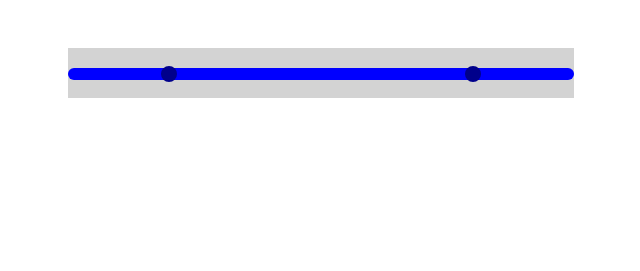
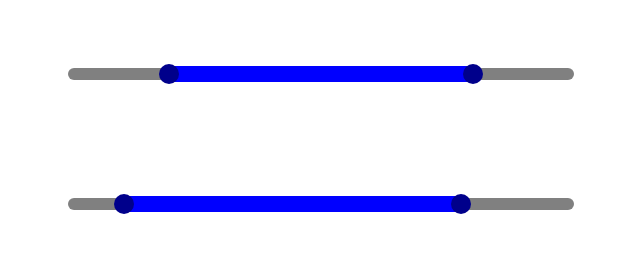
Before and after one commit to Euyevnc/RangeSlider, a website built with webpack: page src/index.pug in a window 1280 px wide. Shown: the whole page, without its empty margins (319-959 px from the left). Built offline with nearby package versions, Linux system fonts and the light colour scheme.

Commit message:
subView for selected line was created

```diff
--- a/src/index.pug
+++ b/src/index.pug
@@ -8,4 +8,6 @@ html(lang='ru')
 
   body
     .wrapper(style="width:40%; height: 50px; margin:auto; padding: 40px")
-        div(style="height: 30px; padding-top:20px; background-color: lightgrey")
+        div(style="height: 30px; padding-top:20px;")
+    .wrapper-two(style="width:40%; height: 50px; margin:auto; padding: 40px")
+        div(style="height: 30px; padding-top:20px;")
--- a/src/main.scss
+++ b/src/main.scss
@@ -1,6 +1,10 @@
 .RangeSlider{
     &_orient_vertical{
-
+        height: 100%;
+        & .RangeSlider__line{
+            height: 100%;
+            position: relative;
+        }
     }
     &_orient_horizontal{
         width: 100%;
@@ -8,9 +12,15 @@
             width: 100%;
             position: relative;
         }
-        & .RangeSlider__tumbler{
-            display: inline-block;
-            position: absolute;
-        }
+    }
+    & .RangeSlider__tumbler{
+        position: absolute;
+        display: inline-block;
+        z-index: 11;
+    }
+    & .RangeSlider__selected{
+        position: absolute;
+        display: inline-block;
+        z-index: 10;
     }
 }
--- a/src/main.ts
+++ b/src/main.ts
@@ -18,8 +18,8 @@ function CreateSlider(options:object){
         get start(){
             return this._start
         }
-        set end(prc:number){
-            this._end = Math.max(this.start, Math.min(prc, this.range) )
+        set end(num:number){
+            this._end = Math.max(this.start, Math.min(num, this.range) )
         }
         get end(){
             return this._end
@@ -38,10 +38,10 @@ function CreateSlider(options:object){
             this.value = [this.start + this.origin, this.end + this.origin]
 
         }
-        update({startPrc=this.start, endPrc=this.end, direct=false}):void{
+        update({startPrc=100/this.range*this.start, endPrc=100/this.range*this.end, direct=false}):void{
             if(direct){
-                this._end = 100/this.range*(endPrc-this.origin)
-                this._start =100/this.range*(startPrc-this.origin )
+                this.end = this.range/100*endPrc
+                this.start =this.range/100*startPrc
                 //Prc я обозначаю "проценты", но не в случае выше. Тут абсолютные значения будут поступать через прямой ввод
             }
             else{
@@ -87,17 +87,17 @@ function CreateSlider(options:object){
         end: number;
         tumblerShifted: Function;
         tumbler: {html: string; elements:NodeListOf<Element>;  size: string; color: string; roundness: string; borders: string; tumblerListener: EventListener};
-        line: {height: string; color: string; roundness: string; borders: string; element: HTMLElement}
-        selected : {color: string; height: string;}
+        line: {element: HTMLElement; weight: string; color: string; roundness: string; borders: string;}
+        selected : {html: string; element: HTMLElement; color: string; weight: string;}
 
         LineClass = class{
             element: HTMLElement;
-            height: string;
+            weight: string;
             color: string;
             roundness: string;
             borders: string;
-            constructor({height= "12px",color = "blue", roundness="10px"}){
-                this.height = height;
+            constructor({weight= "12px",color = "blue", roundness="10px"}){
+                this.weight = weight;
                 this.color = color
                 this.roundness = roundness
             }
@@ -137,9 +137,21 @@ function CreateSlider(options:object){
                 }
             }
         };
+        SelectedClass = class{
+            element: HTMLElement;
+            html: string;
+            color: string;
+            weight: string;
+            constructor({color="darkblue", weight="14px"}){
+                this.html = "<div class='RangeSlider__selected'></div>"
+                this.color = color;
+                this.weight = weight;
 
-        constructor({orient = "horizontal", range = 100, origin = 0, start = 0, end = null, tumblerSize="16px", tumblerColor="darkblue",
-                    tumblerRoundness="50%", tumblerBorders = "none", lineHeight="12px", lineColor="blue",  lineRoundness="10px", selectedBackGround="blue",}){
+            }
+        }
+
+        constructor({orient = "horizontal", range = 100, origin = 0, start = 0, end = null, tumblerSize="20px", tumblerColor="darkblue",
+                    tumblerRoundness="50%", tumblerBorders = "none", lineWeight="12px", lineColor="grey",  lineRoundness="10px", selectedBackground="blue", selectedWeight = "16px"}){
 
             this.element
             this.orient = orient
@@ -151,18 +163,16 @@ function CreateSlider(options:object){
             this.tumbler = new this.TumblerClass({size:tumblerSize ,color:tumblerColor,roundness:tumblerRoundness, borders: tumblerBorders})
             this.tumbler.tumblerListener = this.tumbler.tumblerListener.bind(this)
 
-            this.line = new this.LineClass({height: lineHeight,color: lineColor, roundness: lineRoundness})
+            this.line = new this.LineClass({weight: lineWeight,color: lineColor, roundness: lineRoundness})
+
+            this.selected = new this.SelectedClass({weight: selectedWeight, color: selectedBackground})
 
         }
         render(): HTMLElement{
-            root.innerHTML = `<div class='RangeSlider RangeSlider_orient_${this.orient}'><div class='RangeSlider__line'>${this.tumbler.html}${this.tumbler.html}</div>  <div class='RangeSlider__meaning'></div> </div></div>`;
-
+            root.innerHTML = `<div class='RangeSlider RangeSlider_orient_${this.orient}'><div class='RangeSlider__line'> ${this.selected.html}  ${this.tumbler.html}${this.tumbler.html}</div>  <div class='RangeSlider__meaning'></div> </div></div>`;
             this.element = root.querySelector(".RangeSlider")
 
-            this.line.element = this.element.querySelector(".RangeSlider__line") as HTMLElement
-
             this.tumbler.elements = this.element.querySelectorAll(".RangeSlider__tumbler")
-
             this.tumbler.elements.forEach(el=>{
                 let elem = (el as HTMLElement)
                 elem.style.height = this.tumbler.size
@@ -171,21 +181,30 @@ function CreateSlider(options:object){
                 elem.style.borderRadius = this.tumbler.roundness
                 elem.style. border = this.tumbler.borders
                 elem.style.transform = "translateX(-50%)"
-                elem.style.marginTop =  `calc((-${this.tumbler.size} + ${this.line.height})/2)`
-
-
+                elem.style.marginTop =  `calc((-${this.tumbler.size} + ${this.line.weight})/2)`
                 elem.onmousedown = e=>{this.tumbler.tumblerListener(e)}
             } );
-            this.line.element.style.height = this.line.height
-            this.line.element.style.background = this.line.color
-            this.line.element.style.borderRadius = this.line.roundness
+
+            let line = this.line.element = this.element.querySelector(".RangeSlider__line") as HTMLElement
+            line.style.height = this.line.weight
+            line.style.background = this.line.color
+            line.style.borderRadius = this.line.roundness
+
+            let selected = this.selected.element = this.element.querySelector(".RangeSlider__selected")
+            selected.style.marginTop =  `calc((-${this.selected.weight} + ${this.line.weight})/2)`
+            selected.style.height = this.selected.weight
+            selected.style.background = this.selected.color
+
 
             this.viewUpdate(100/this.range * this.start, 100/this.range * this.end)
             return this.element
         }
         viewUpdate(firPos:number, secPos:number){
-            (this.element.querySelector(".RangeSlider__tumbler:first-child") as HTMLElement).style.left = firPos + "%";
-            (this.element.querySelector(".RangeSlider__tumbler:last-child") as HTMLElement).style.left = secPos  + "%"
+            (this.tumbler.elements[0]as HTMLElement).style.left = firPos + "%";
+            (this.tumbler.elements[1]as HTMLElement).style.left = secPos  + "%"
+            this.selected.element.style.left = firPos + "%"
+            this.selected.element.style.right = 100 - secPos + "%"
+
         }
     }
 
@@ -210,7 +229,7 @@ function CreateSlider(options:object){
             return this.Model.value
         },
         setValue(start:number, end:number){
-            this.Presenter.shiftReac({startPrc: start/this.Model.range * 100, endPrc: end/this.Model.range*100, direct: true})
+            this.Presenter.shiftReac({startPrc: (start-this.Model.origin)/this.Model.range * 100, endPrc: (end-this.Model.origin)/this.Model.range*100, direct: true})
 
         },
     }
@@ -218,8 +237,10 @@ function CreateSlider(options:object){
 
 }
 let elem = document.querySelector(".wrapper>div")
+let elem2 = document.querySelector(".wrapper-two>div")
+
 let slider = CreateSlider.call(elem, {type: "range",start:20, end : 80, step: 5} )
+let slider2 = CreateSlider.call(elem2, {type: "range", origin: 10, range: 90, start:20, end :80, step: 5} )
 
 slider.init()
-
-slider.getValue()
+slider2.init()
```
